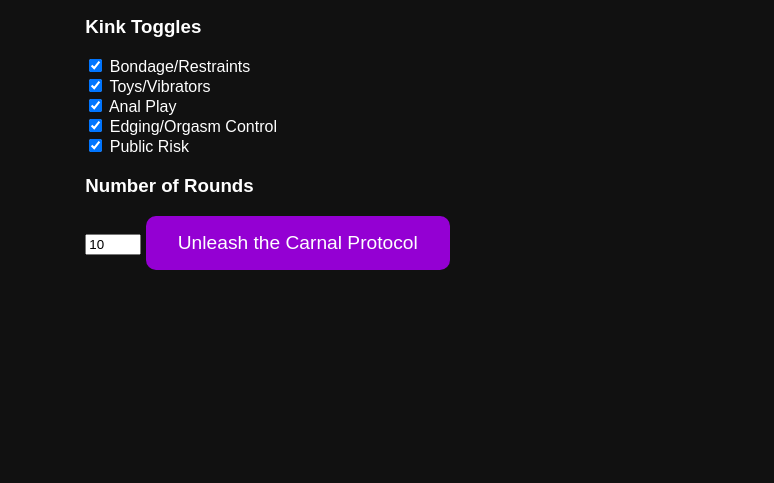
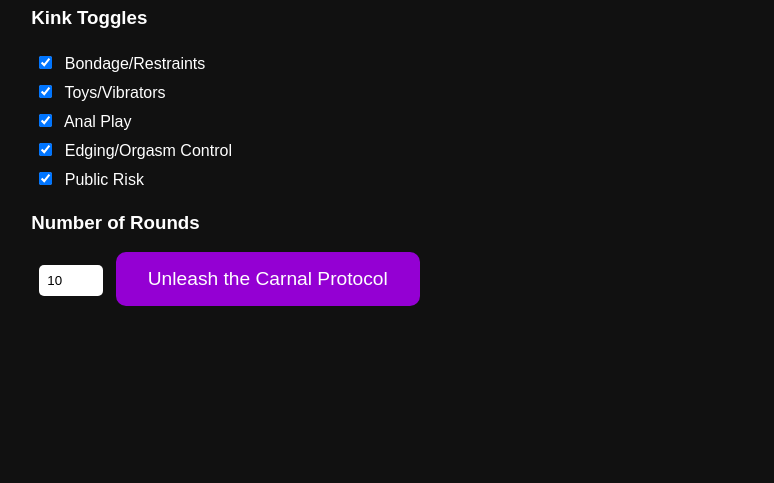
Before and after one commit to Noob2108/Let-The-Games-Begin, a plain HTML site: page index.html in a window 1280 px wide. Shown: the part 317-800 px from the top of the page, without its empty margins (249-1023 px from the left). Drawn offline with Linux system fonts and the light colour scheme; a script that the page names is missing.

Commit message:
Update style.css

```diff
--- a/style.css
+++ b/style.css
@@ -18,3 +18,9 @@ button {
   cursor: pointer;
   border-radius: 10px;
 }
+input, select {
+  margin: 0.5rem;
+  padding: 0.5rem;
+  border-radius: 5px;
+  border: none;
+}
```
